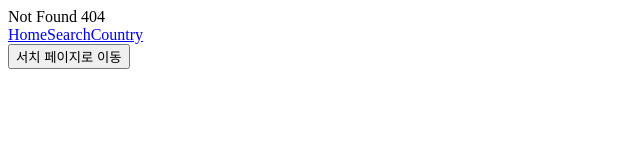
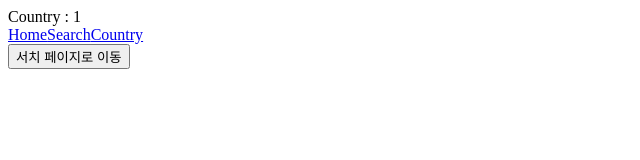
Before and after one commit to ynmkim/NARAS, a React (Vite) app: page /country/1 in a window 1280 px wide. Before the commit this address had no page. Shown: the top 160 px of the page, without its empty margins (0-640 px from the left). Built offline with nearby package versions, Linux system fonts and the light colour scheme.

Commit message:
feat: 동적 경로 대응 (다이나믹 라우팅)

```diff
--- a/src/App.jsx
+++ b/src/App.jsx
@@ -15,7 +15,7 @@
       <Routes>
         <Route path="/" element={<Home />} />
         <Route path="/search" element={<Search />} />
-        <Route path="/country" element={<Country />} />
+        <Route path="/country/:code" element={<Country />} />
         <Route path="*" element={<NotFound />} />
       </Routes>
       <div>
--- a/src/pages/Country.jsx
+++ b/src/pages/Country.jsx
@@ -1,3 +1,8 @@
+import { useParams } from 'react-router-dom';
+
 export default function Country() {
-  return <div>Country</div>;
+  const params = useParams();
+  // console.log(params);
+
+  return <div>Country : {params.code}</div>;
 }
--- a/src/pages/Search.jsx
+++ b/src/pages/Search.jsx
@@ -1,3 +1,7 @@
+import { useSearchParams } from 'react-router-dom';
+
 export default function Search() {
-  return <div>Search</div>;
+  const [searchParams, setSearchParams] = useSearchParams();
+
+  return <div>Search {searchParams.get('q')}</div>;
 }
```
